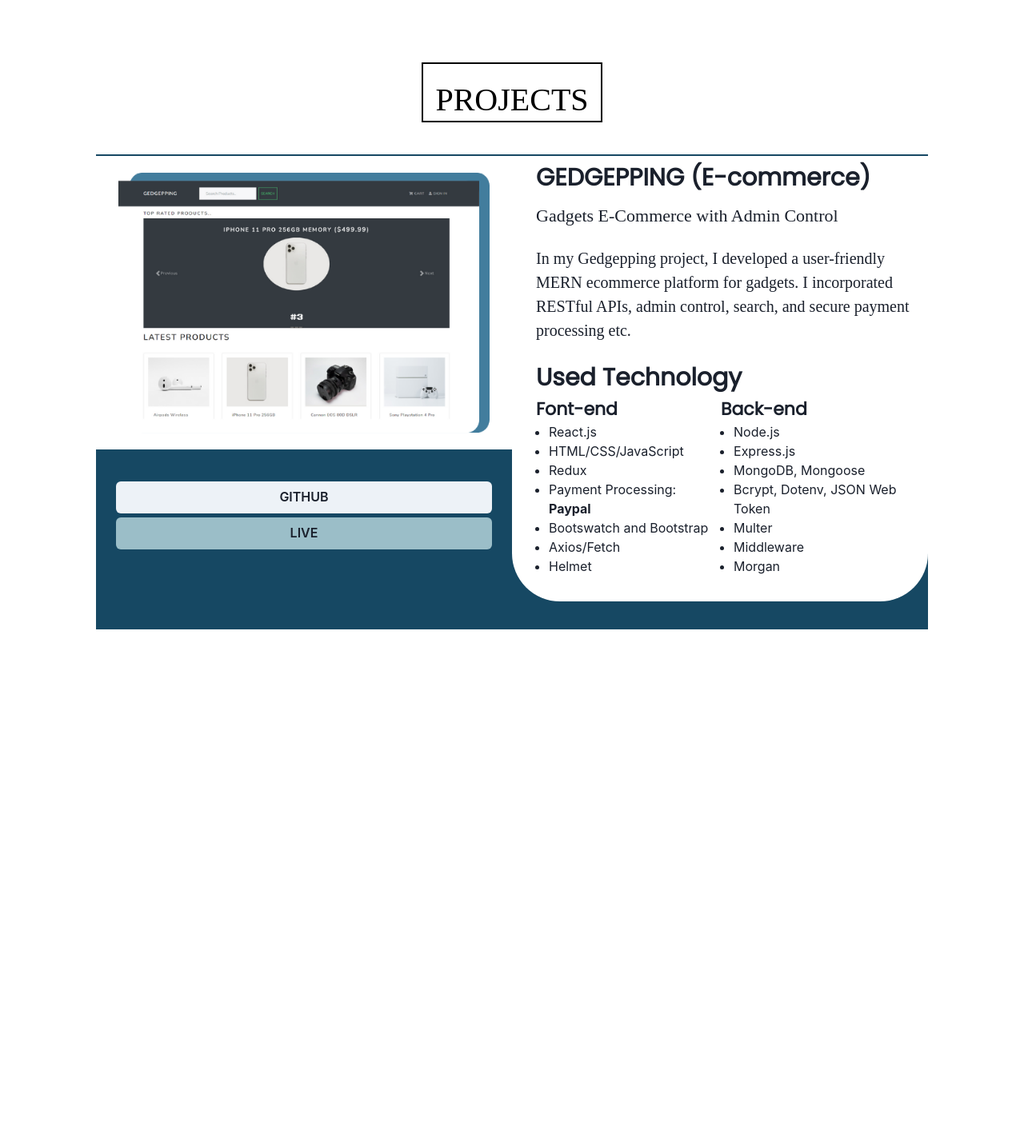
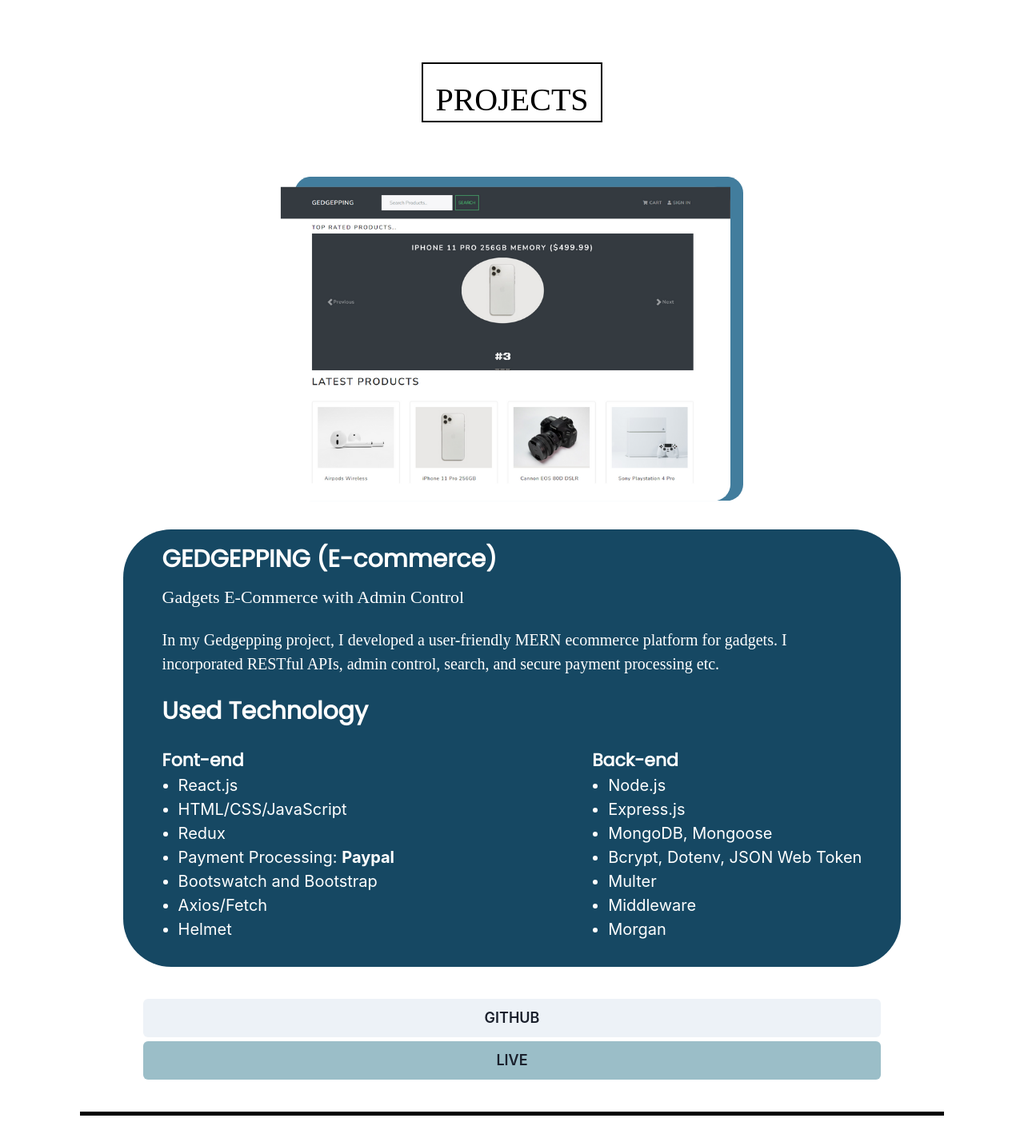
Before and after one commit to farazshafi/farazshafi, a React (Create React App) app in the folder personal-website/: page / in a window 1280 px wide. Shown: the part 1683-3116 px from the top of the page at 80% size. Before the commit the page ends 2520 px from the top, so only its background shows below. Built offline with nearby package versions, Linux system fonts and the light colour scheme; a web font is replaced by a local one.

Commit message:
part 2 project section base screen & lg screen are okey

```diff
--- a/personal-website/package.json
+++ b/personal-website/package.json
@@ -14,8 +14,10 @@
     "@testing-library/jest-dom": "^5.17.0",
     "@testing-library/react": "^13.4.0",
     "@testing-library/user-event": "^13.5.0",
+    "bootstrap": "^5.3.2",
     "framer-motion": "^10.16.4",
     "react": "^18.2.0",
+    "react-bootstrap": "^2.9.1",
     "react-dom": "^18.2.0",
     "react-scripts": "5.0.1",
     "web-vitals": "^2.1.4"
--- a/personal-website/src/component/Projects.js
+++ b/personal-website/src/component/Projects.js
@@ -2,80 +2,92 @@
 import SectionHead from './SectionHead'
 import { Box, Button, HStack, Image, ListItem, Text, UnorderedList } from '@chakra-ui/react'
 import GedgeppingImg from "../images/gedgepping.png"
+import GedgeppingImgMob from "../images/gedgepping-mobile.png"
+import { Row, Col } from "react-bootstrap"
 
 const Projects = () => {
+
+    const navigateToGit = (project) => {
+        // navigate to git
+    }
+    const navigateToLive = (project) => {
+        // navigate to live
+    }
+
     return (
         <>
             <SectionHead center={true} text={"PROJECTS"} />
             <Box
-                pl={{ lg: "120px" }}
-                pr={{ lg: "120px" }}
+                pl={{ lg: "100px" }}
+                pr={{ lg: "100px" }}
+            >
+                <Box
+                    bgColor={"white"}
+                    display={"flex"}
+                    mb={{ lg: "50px" }}
+                >
+                    <Row>
+                        {/* image div */}
+                        <Col md={12} lg={12} sm={12}>
+                            <Box
+                                display={"flex"}
+                                alignItems={"center"}
+                                justifyContent={"center"}
+                            >
+                                <Image mt={"2px"} name="Gedgepping" src={GedgeppingImg} />
+                            </Box>
+                        </Col>
+                        {/* details div */}
+                        <Col md={12} lg={12} sm={12}>
+                            <Box
+                                pl={{ lg: "5%", base: "5%" }}
+                                pr={{ lg: "5%", base: "5%" }}
                             >
                                 <Box
                                     bgColor={"#164863"}
-                    display={"flex"}
-                    mb={{ lg: "50px" }}
-                >
-                    {/* image div */}
-                    <Box
-                        width={"50%"}
-                        height={"457px"}
-                    >
-                        <Image mt={"2px"} name="Gedgepping" src={GedgeppingImg} />
-                        <Box
-                            pl={{ lg: "25px" }}
-                            pr={{ lg: "25px" }}
-                            pt={{ lg: "40px" }}
-                            pb={{ lg: "40px" }}
-                        >
-                            <Button width={"100%"}>
-                                GITHUB
-                            </Button>
-                            <Button bgColor={"#9BBEC8"} mt={"5px"} width={"100%"}>
-                                LIVE
-                            </Button>
-                        </Box>
-
-                    </Box>
-
-                    {/* details div */}
-                    <Box
-                        width={"50%"}
-                        bgColor={"white"}
-                        mt="2px"
-                        borderRadius={{ lg: "0px 0px 60px 60px" }}
-                        pl={{ lg: "30px" }}
-                        pb={{ lg: "32px" }}
-                        mb={{ lg: "35px" }}
+                                    mt="10px"
+                                    borderRadius={{ lg: "60px", base: "20px" }}
+                                    pl={{ lg: "5%", base: "5%" }}
+                                    pt={{ lg: "15px", base: "10px" }}
+                                    pr={{ lg: "5%", base: "5%" }}
+                                    pb={{ lg: "32px", base: "10px" }}
                                 >
                                     <Box>
                                         <Text
                                             fontFamily={"Poppins"}
-                                fontSize={{ lg: '30px' }}
+                                            fontSize={{ lg: '30px', base: "11px" }}
                                             fontWeight={700}
-                                mt="5px"
+                                            // pt="15px"
+                                            color={"white"}
                                         >
                                             GEDGEPPING (E-commerce)
                                         </Text>
                                         <Text
                                             fontFamily={"Sniglet"}
-                                fontSize={{ lg: '22px' }}
+                                            fontSize={{ lg: '22px', base: "9px" }}
                                             mt={{ lg: "8px" }}
+                                            color={"white"}
+
                                         >
                                             Gadgets E-Commerce with Admin Control
                                         </Text>
                                         <Text
                                             fontFamily={"Sniglet"}
-                                fontSize={{ lg: '20px' }}
-                                mt={{ lg: "22px" }}
+                                            fontSize={{ lg: '20px', base: "8px" }}
+                                            mt={{ lg: "22px", base: "5px" }}
+                                            color={"white"}
+
                                         >
                                             In my Gedgepping project, I developed a user-friendly MERN ecommerce platform for gadgets. I incorporated RESTful APIs, admin control, search, and secure payment processing etc.
                                         </Text>
                                         <Text
                                             fontFamily={"Poppins"}
-                                fontSize={{ lg: '30px' }}
+                                            fontSize={{ lg: '30px', base: "9px" }}
                                             fontWeight={700}
-                                mt={{ lg: "22px" }}
+                                            mb={{ lg: "22px", base: "2px" }}
+                                            mt={{ lg: "22px", base: "5px" }}
+                                            color={"white"}
+
                                         >
                                             Used Technology
                                         </Text>
@@ -87,11 +99,13 @@
                                                 <Text
                                                     fontFamily={"Poppins"}
                                                     fontWeight={600}
-                                        fontSize={{ lg: '22px' }}
+                                                    fontSize={{ lg: '22px', base: "9px" }}
+                                                    color={"white"}
+
                                                 >
                                                     Font-end
                                                 </Text>
-                                    <UnorderedList>
+                                                <UnorderedList fontSize={{ base: "9px", lg: "20px" }} color={"white"}>
                                                     <ListItem>React.js</ListItem>
                                                     <ListItem>HTML/CSS/JavaScript</ListItem>
                                                     <ListItem>Redux</ListItem>
@@ -108,11 +122,13 @@
                                                 <Text
                                                     fontFamily={"Poppins"}
                                                     fontWeight={600}
-                                        fontSize={{ lg: '22px' }}
+                                                    fontSize={{ lg: '22px', base: "9px" }}
+                                                    color={"white"}
+
                                                 >
                                                     Back-end
                                                 </Text>
-                                    <UnorderedList>
+                                                <UnorderedList fontSize={{ base: "9px", lg: "20px" }} color={"white"}>
                                                     <ListItem>Node.js</ListItem>
                                                     <ListItem>Express.js </ListItem>
                                                     <ListItem>MongoDB, Mongoose</ListItem>
@@ -122,12 +138,35 @@
                                                     <ListItem>Morgan</ListItem>
                                                 </UnorderedList>
                                             </Box>
-
                                         </HStack>
-
+                                    </Box>
+                                </Box>
+                                <Box>
+                                    <Box
+                                        pl={{ lg: "25px", base:"10px" }}
+                                        pr={{ lg: "25px", base:"10px" }}
+                                        pt={{ lg: "40px", base: "15px" }}
+                                        pb={{ lg: "40px", base: "15px" }}
+                                    >
+                                        <Button onClick={navigateToGit("gedgepping")} size={{ base: "xs", lg: "lg", md: "md" }} width={"100%"}>
+                                            GITHUB
+                                        </Button>
+                                        <Button onClick={navigateToLive("gedgepping")} size={{ base: "xs", lg: "lg", md: "md" }} bgColor={"#9BBEC8"} mt={"5px"} width={"100%"}>
+                                            LIVE
+                                        </Button>
+                                    </Box>
                                 </Box>
                             </Box>
 
+                        </Col>
+                        <Box
+                            bgColor={"black"}
+                            width={"100%"}
+                            height={{ lg: "5px", base: "3px" }}
+                        >
+
+                        </Box>
+                    </Row>
                 </Box>
             </Box>
         </>
```
Also changed, not shown: personal-website/src/images/gedgepping-mobile.png (added), 1 other file (tests, documents, lock files or other folders). Lines whose indentation alone changed are shown as unchanged.
